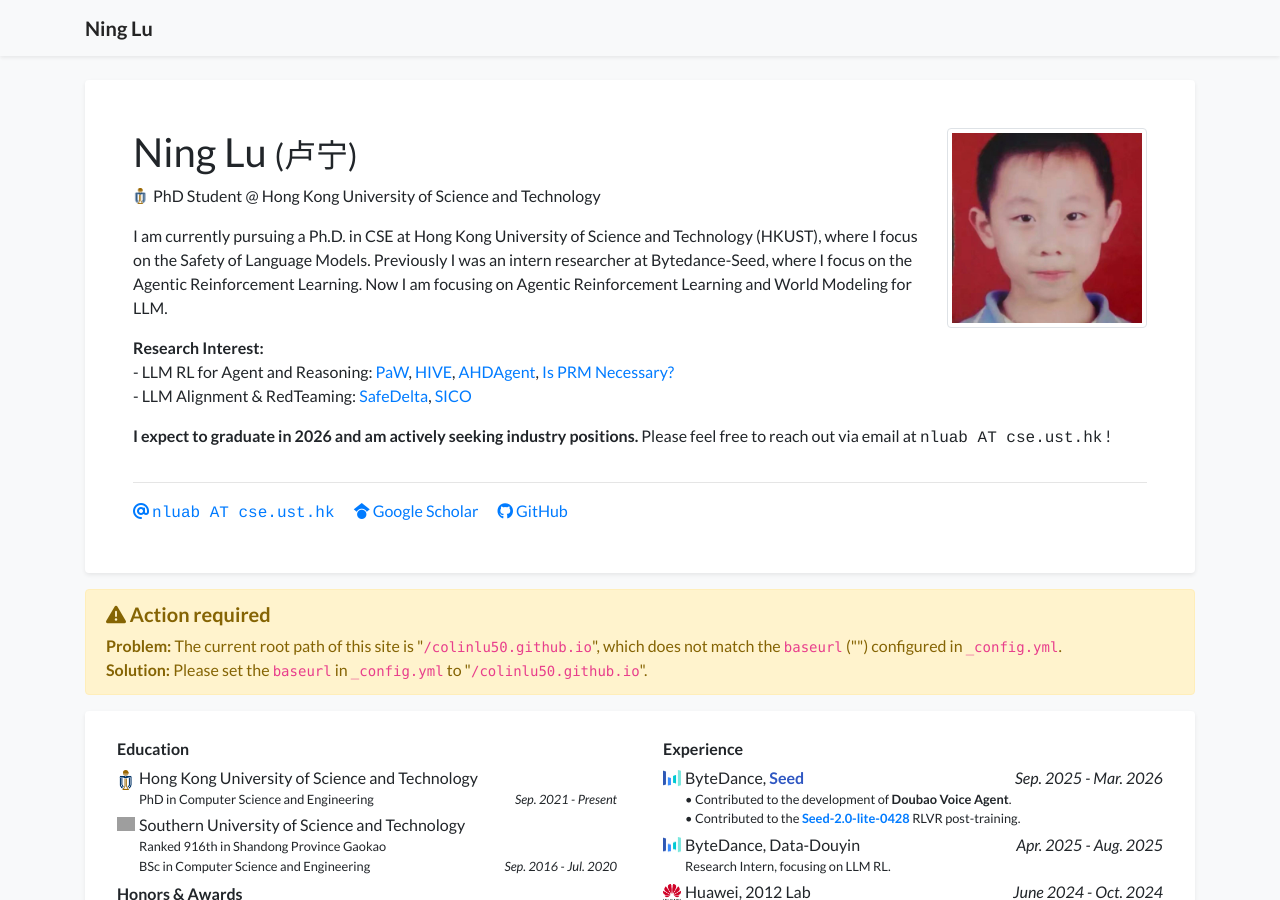
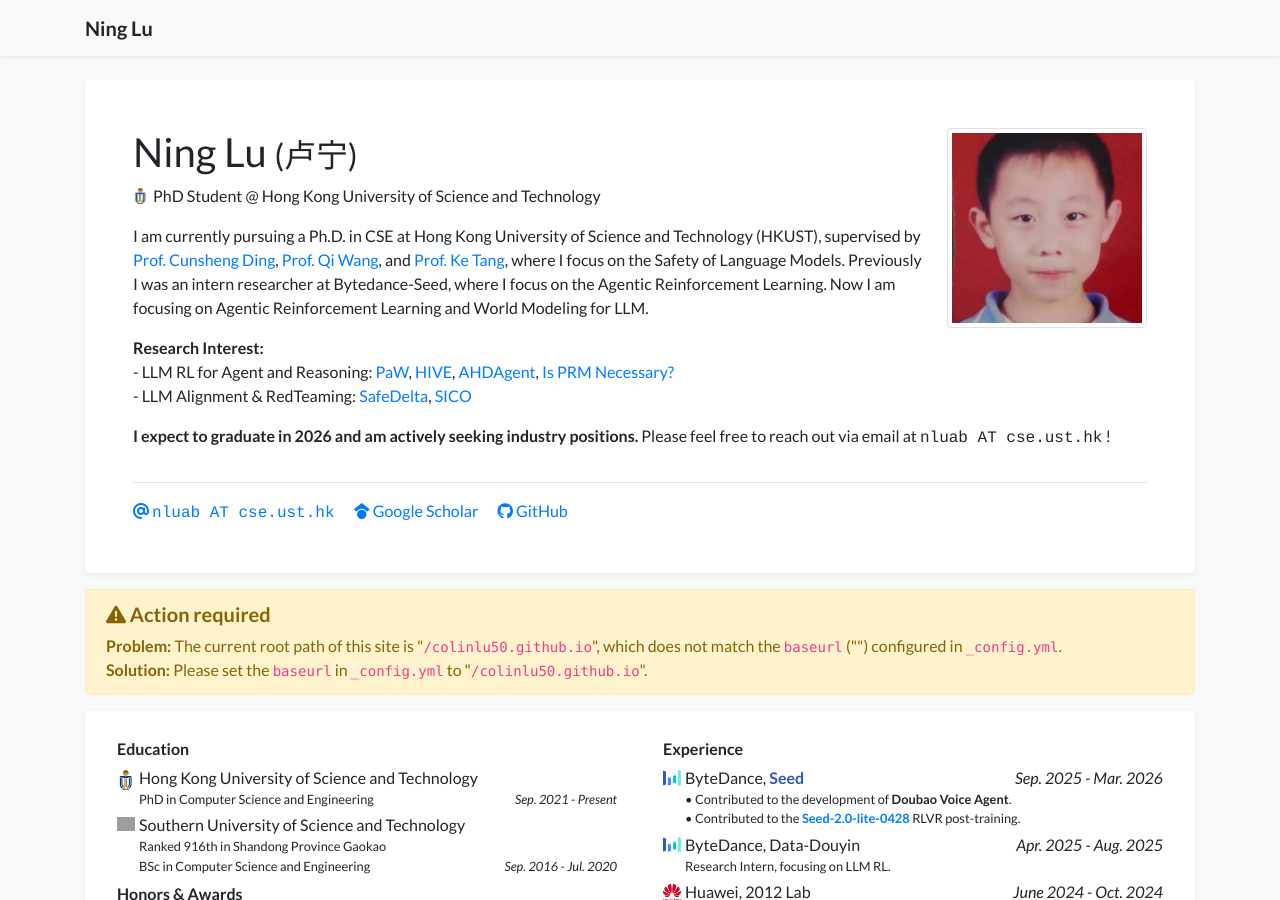
Before and after one commit to ColinLu50/colinlu50.github.io, a Jekyll site: the page built from index.html, in a window 1280 px wide and 900 px high. Built offline with Jekyll 4.4.1, drawn with Linux system fonts in a browser that asks for light colours; nearby versions of some CDN libraries; a style sheet for code colours, icons or effects is not loaded; grey boxes are pictures that could not be loaded.

Commit message:
add supervisor

```diff
--- a/_data/profile.yml
+++ b/_data/profile.yml
@@ -21,7 +21,7 @@
 
 short_bio_text_justify: false
 short_bio: >-
-  I am currently pursuing a Ph.D. in CSE at Hong Kong University of Science and Technology (HKUST), where I focus on the Safety of Language Models.
+  I am currently pursuing a Ph.D. in CSE at Hong Kong University of Science and Technology (HKUST), supervised by <a href="https://facultyprofiles.hkust.edu.hk/profiles.php?profile=cunsheng-ding-cding" target="_blank" rel="noopener">Prof. Cunsheng Ding</a>, <a href="https://dake98.github.io/" target="_blank" rel="noopener">Prof. Qi Wang</a>, and <a href="https://www.sustech.edu.cn/en/faculties/tangke.html" target="_blank" rel="noopener">Prof. Ke Tang</a>, where I focus on the Safety of Language Models.
   Previously I was an intern researcher at Bytedance-Seed, where I focus on the Agentic Reinforcement Learning.
   Now I am focusing on Agentic Reinforcement Learning and World Modeling for LLM.
   <p>
```
